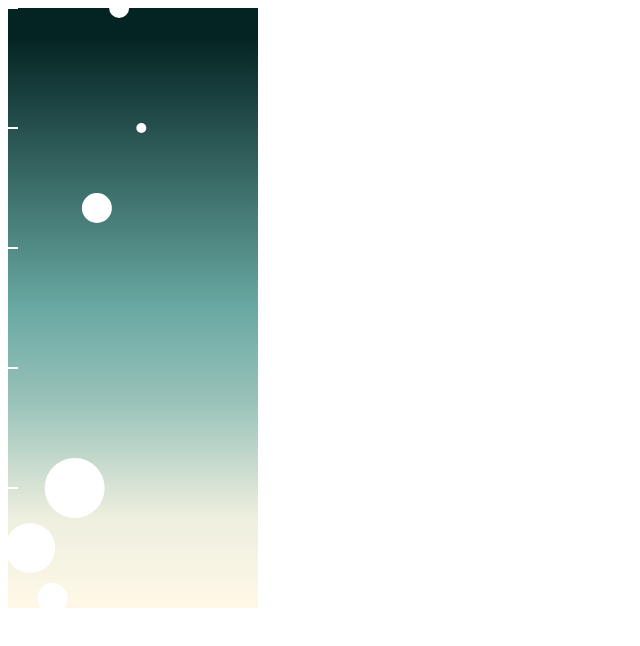
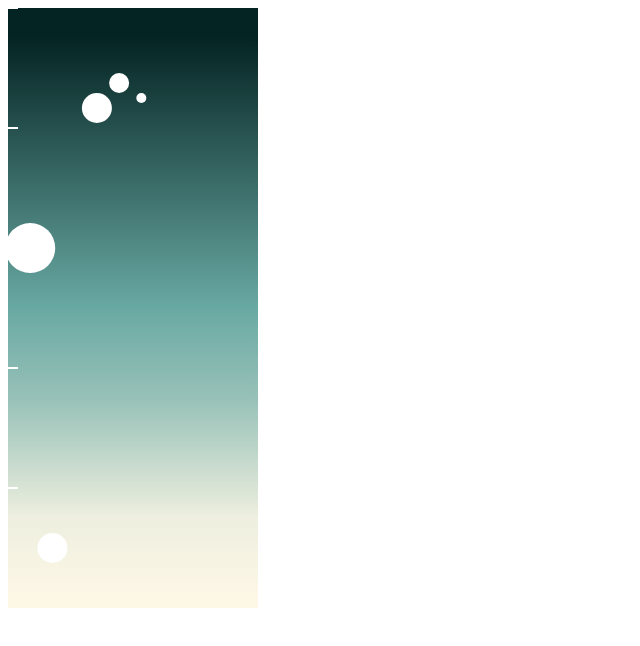
Before and after one commit to deestan/selfstudy-progress-widget, a plain HTML site: page index.html in a window 1280 px wide. Shown: the whole page, without its empty margins (0-640 px from the left). Drawn offline with Linux system fonts and the light colour scheme.

Commit message:
Blobs move based on time yay.

```diff
--- a/index.html
+++ b/index.html
@@ -20,19 +20,19 @@
 <script src="progress-widget.js"></script>
 <script>
   var tiers = [
-    { startSec: 0, endSec: 60 },
+    { startSec: 0, endSec: 10 },
+    { startSec: 10, endSec: 30 },
+    { startSec: 30, endSec: 60 },
     { startSec: 60, endSec: 120 },
-    { startSec: 120, endSec: 180 },
-    { startSec: 180, endSec: 240 },
-    { startSec: 240, endSec: 300 }
+    { startSec: 120, endSec: 600 }
   ];
   var testBlobs = [
-    { maxTier: 1, nextTime: Date.now() + 30 },
-    { maxTier: 3, nextTime: Date.now() + 5 },
-    { maxTier: 0, nextTime: Date.now() + 60 },
-    { maxTier: 3, nextTime: Date.now() + 200 },
-    { maxTier: 4, nextTime: Date.now() + 300 },
-    { maxTier: 5, nextTime: Date.now() + 240 }
+    { maxTier: 1, nextTime: Date.now() + 30000 },
+    { maxTier: 3, nextTime: Date.now() + 5000 },
+    { maxTier: 0, nextTime: Date.now() + 60000 },
+    { maxTier: 3, nextTime: Date.now() + 200000 },
+    { maxTier: 4, nextTime: Date.now() + 300000 },
+    { maxTier: 5, nextTime: Date.now() + 240000 }
   ];
   var progressWidget = ProgressWidget(tiers, "blobs");
   progressWidget.insertBlobs(testBlobs);
--- a/progress-widget.js
+++ b/progress-widget.js
@@ -1,6 +1,7 @@
 function ProgressWidget(tiers, parentId) {
   var numTiers = tiers.length;
   var tierHeight;
+  var allBlobs = [];
 
   function insertHeightLines(parentId) {
     var parent = document.getElementById(parentId);
@@ -39,7 +40,7 @@ function ProgressWidget(tiers, parentId) {
     for (var i=0; i < blobs.length; i++) {
       var blob = blobs[i];
       var circle = document.createElementNS("http://www.w3.org/2000/svg", "circle");
-      var cy = 600 - getYPosition(blob);
+      var cy = bbox.height - getYPosition(blob);
       circle.setAttribute("cx", genX());
       circle.setAttribute("cy", cy);
       circle.setAttribute("r", 5 * (numTiers - blob.maxTier + 1));
@@ -52,13 +53,15 @@ function ProgressWidget(tiers, parentId) {
       animation.setAttribute("dur", "1s");
       animation.setAttribute("keySplines", "0 0.5 0 1");
       circle.appendChild(animation);
+      parent.appendChild(circle);
+
       blobAnimations.push(animation);
-      parent.appendChild(circle);
+      allBlobs.push(blob);
     }
   }
 
   function getYPosition(blob) {
-    var secsLeft = blob.nextTime - Date.now();
+    var secsLeft = (blob.nextTime - Date.now()) / 1000;
     if (secsLeft < 0)
       secsLeft = 0;
     var tierIdx = null;
@@ -73,8 +76,9 @@ function ProgressWidget(tiers, parentId) {
   }
 
   function moveBlobs() {
-    for (var i=0; i < blobAnimations.length; i++) {
+    for (var i=0; i < allBlobs.length; i++) {
       var animation = blobAnimations[i];
+      var blob = allBlobs[i];
       var y = parseInt(animation.parentElement.getAttribute("cy"), 10);
       var oldY = y;
       animation.setAttribute("calcMode", "linear");
@@ -83,9 +87,7 @@ function ProgressWidget(tiers, parentId) {
         animation.parentElement.setAttribute("r", ((1 + Math.random() * 5) >> 0) * 5);
         animation.setAttribute("calcMode", "spline");
       }
-      y += 10;
-      if (y > 600)
-        y = 600;
+      y = 600 - getYPosition(blob);
       animation.setAttribute("values", oldY + " ; " + y);
       animation.beginElement();
     }
```
